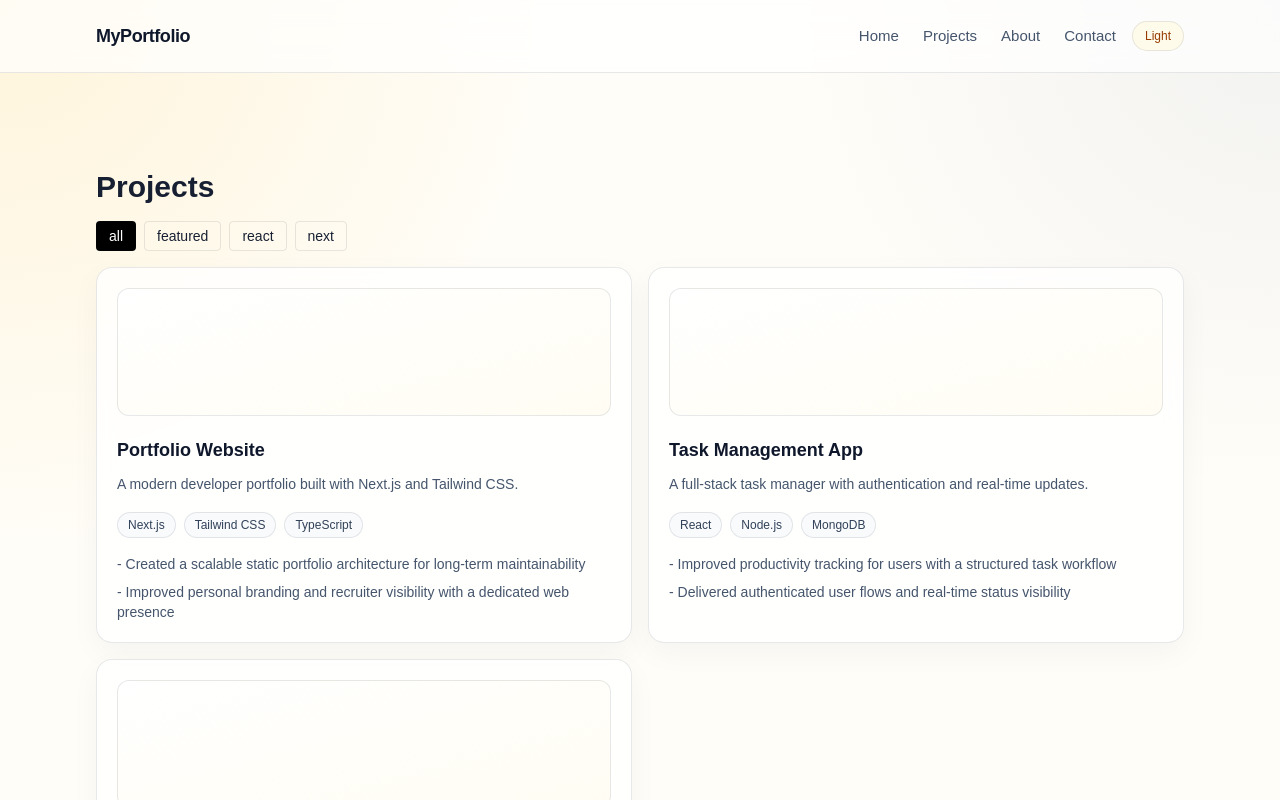
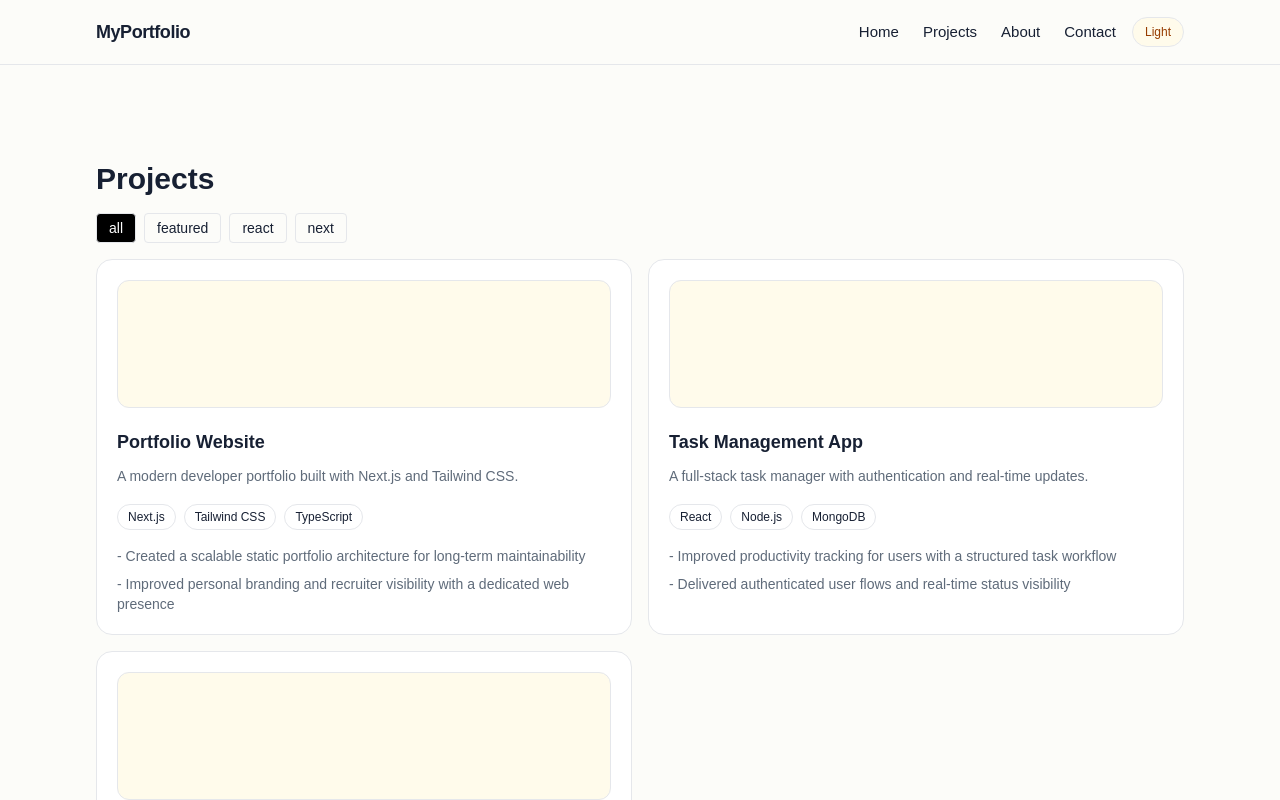
Before and after one commit to empouya/empouya, a Next.js app: page /projects in a window 1280 px wide. Shown: the top 800 px of the page. Built offline with nearby package versions, Linux system fonts and the light colour scheme.

Commit message:
fix: reduce visual effects to improve scrolling and hover performance

```diff
--- a/src/app/globals.css
+++ b/src/app/globals.css
@@ -1,14 +1,23 @@
 @import "tailwindcss";
 
 :root {
-  --background: #fffdf8;
+  --background: #fcfcf9;
   --foreground: #172033;
-  --muted: #5a6478;
-  --border: rgba(23, 32, 51, 0.1);
-  --surface: rgba(255, 255, 255, 0.78);
-  --surface-strong: #ffffff;
+  --muted: #5f6b7a;
+  --border: #e5e7eb;
+  --surface: #ffffff;
   --primary: #d97706;
-  --primary-soft: #fef3c7;
+  --primary-foreground: #ffffff;
+}
+
+:root[data-theme="dark"] {
+  --background: #0f172a;
+  --foreground: #e5e7eb;
+  --muted: #94a3b8;
+  --border: #1e293b;
+  --surface: #111827;
+  --primary: #f59e0b;
+  --primary-foreground: #0f172a;
 }
 
 @theme inline {
@@ -17,16 +26,12 @@
 }
 
 html {
-  background:
-    radial-gradient(circle at top left, rgba(251, 191, 36, 0.14), transparent 32%),
-    radial-gradient(circle at top right, rgba(148, 163, 184, 0.12), transparent 28%),
-    var(--background);
-  scroll-behavior: smooth;
+  background-color: var(--background);
 }
 
 body {
   min-height: 100vh;
-  background: transparent;
+  background-color: var(--background);
   color: var(--foreground);
   font-family: Arial, Helvetica, sans-serif;
   line-height: 1.6;
@@ -37,19 +42,17 @@ body {
 }
 
 ::selection {
-  background: rgba(217, 119, 6, 0.18);
+  background: rgba(217, 119, 6, 0.2);
   color: var(--foreground);
 }
 
 a,
 button {
   transition:
-    color 180ms ease,
-    background-color 180ms ease,
-    border-color 180ms ease,
-    opacity 180ms ease,
-    transform 180ms ease,
-    box-shadow 180ms ease;
+    color 140ms ease,
+    background-color 140ms ease,
+    border-color 140ms ease,
+    opacity 140ms ease;
 }
 
 button {
--- a/src/components/layout/Navbar.tsx
+++ b/src/components/layout/Navbar.tsx
@@ -11,20 +11,16 @@ const navLinks = [
 
 export default function Navbar() {
     return (
-        <header className="sticky top-0 z-40 border-b border-slate-200/70 bg-white/70 backdrop-blur-xl">
-            <Container as="nav" className="flex min-h-18 items-center justify-between gap-6">
-                <Link href="/" className="text-lg font-semibold tracking-tight text-slate-900">
+        <header className="sticky top-0 z-40 border-b bg-[var(--background)]/95">
+            <Container as="nav" className="flex min-h-16 items-center justify-between gap-6">
+                <Link href="/" className="text-lg font-semibold tracking-tight">
                     MyPortfolio
                 </Link>
 
                 <div className="flex items-center gap-4">
-                    <div className="flex items-center gap-4 text-sm text-slate-600 sm:gap-6 sm:text-[15px]">
+                    <div className="flex items-center gap-4 text-sm sm:gap-6 sm:text-[15px]">
                         {navLinks.map((link) => (
-                            <Link
-                                key={link.href}
-                                href={link.href}
-                                className="hover:text-slate-900"
-                            >
+                            <Link key={link.href} href={link.href} className="hover:opacity-70">
                                 {link.label}
                             </Link>
                         ))}
--- a/src/components/projects/ProjectCard.tsx
+++ b/src/components/projects/ProjectCard.tsx
@@ -1,6 +1,5 @@
 import Link from "next/link";
 import type { Project } from "@/lib/projects";
-import { siteTheme } from "@/lib/site-theme";
 
 type ProjectCardProps = {
     project: Project;
@@ -10,18 +9,16 @@ export default function ProjectCard({ project }: ProjectCardProps) {
     return (
         <Link
             href={`/projects/${project.slug}`}
-            className="group block rounded-2xl border border-slate-200/80 bg-white/80 p-5 shadow-[0_10px_30px_rgba(15,23,42,0.04)] backdrop-blur-sm hover:-translate-y-1 hover:border-amber-300 hover:shadow-[0_18px_40px_rgba(217,119,6,0.12)]"
+            className="group block rounded-2xl border bg-[var(--surface)] p-5 transition duration-200 ease-out hover:-translate-y-1 hover:border-amber-500 hover:shadow-md"
         >
-            <div
-                className={`mb-5 h-32 rounded-xl border border-amber-100 bg-gradient-to-br ${siteTheme.gradients.card}`}
-            />
+            <div className="mb-5 h-32 rounded-xl border bg-amber-50 transition duration-200 ease-out group-hover:bg-amber-100" />
 
             <div className="space-y-4">
                 <div>
-                    <h3 className="text-lg font-semibold text-slate-900 group-hover:text-amber-700">
+                    <h3 className="text-lg font-semibold transition-colors duration-200 group-hover:text-amber-700">
                         {project.title}
                     </h3>
-                    <p className="mt-2 text-sm leading-6 text-slate-600">
+                    <p className="mt-2 text-sm leading-6 text-[var(--muted)]">
                         {project.description}
                     </p>
                 </div>
@@ -30,14 +27,14 @@ export default function ProjectCard({ project }: ProjectCardProps) {
                     {project.tech.map((item) => (
                         <span
                             key={item}
-                            className="rounded-full border border-slate-200 bg-slate-50 px-2.5 py-1 text-xs font-medium text-slate-700"
+                            className="rounded-full border px-2.5 py-1 text-xs font-medium"
                         >
                             {item}
                         </span>
                     ))}
                 </div>
 
-                <ul className="space-y-2 text-sm text-slate-600">
+                <ul className="space-y-2 text-sm text-[var(--muted)]">
                     {project.results.slice(0, 2).map((result) => (
                         <li key={result}>- {result}</li>
                     ))}
```
